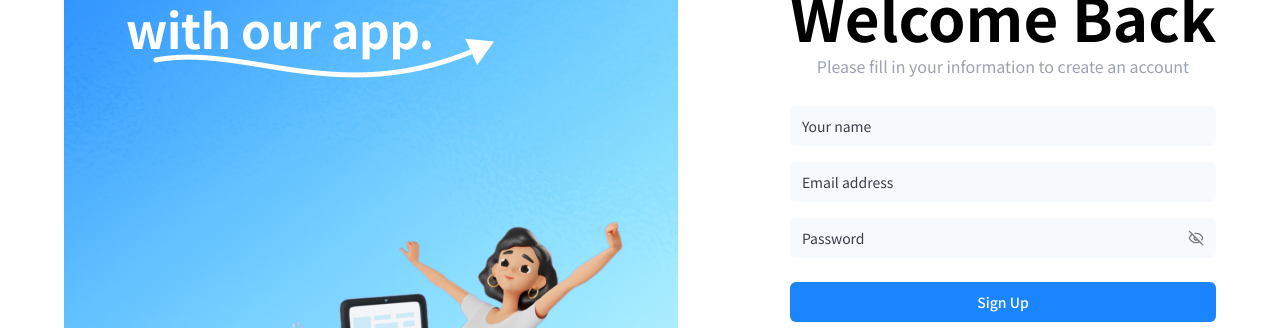
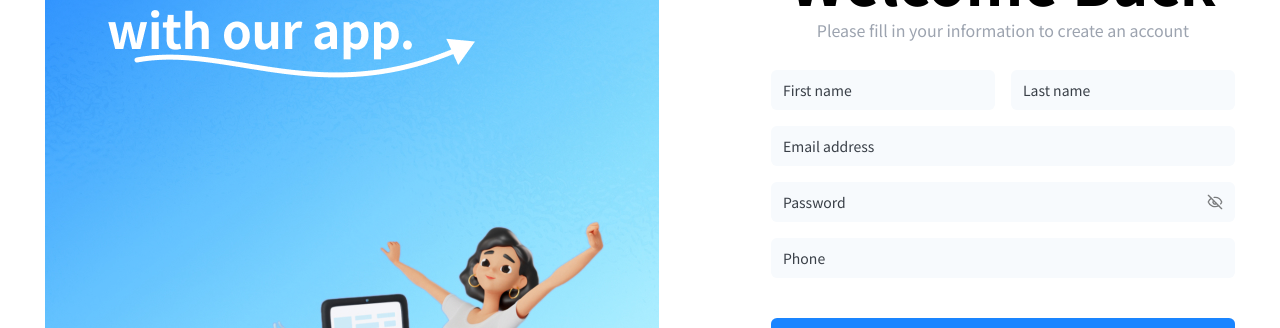
Before and after one commit to ngocxxu/vocab-management-fe, a React (Vite) app: page /signup in a window 1280 px wide. Shown: the part 187-515 px from the top of the page. Built offline with nearby package versions, Linux system fonts and the light colour scheme; no server answers.

Commit message:
feat: update signup

```diff
--- a/src/pages/auth/signup/index.tsx
+++ b/src/pages/auth/signup/index.tsx
@@ -6,6 +6,7 @@ import { InputLib } from '@/components/ui/input'
 import { PasswordInput } from '@/components/ui/password-input'
 import { Separator } from '@/components/ui/separator'
 import { useAuth } from '@/hooks/useAuth'
+import { EUserRole } from '@/utils/types'
 import { yupResolver } from '@hookform/resolvers/yup'
 import { Controller, Resolver, useForm } from 'react-hook-form'
 import { Link } from 'react-router-dom'
@@ -13,13 +14,18 @@ import * as yup from 'yup'
 import Logo from '../../../assets/img/logo.jpg'
 
 type TFormSignup = {
-  name: string
   email: string
   password: string
+  firstName: string
+  lastName: string
+  phone: string
+  avatar: string
+  role: string
 }
 
-const FormSchema = yup.object().shape({
-  name: yup.string().required('Name is required'),
+const FormSchema = yup
+  .object()
+  .shape({
     email: yup
       .string()
       .required('Email is required')
@@ -28,21 +34,38 @@ const FormSchema = yup.object().shape({
       .string()
       .required('Password is required')
       .min(6, 'Password must be at least 6 characters long')
-    .max(128, 'Password must not exceed 128 characters')
+      .max(128, 'Password must not exceed 128 characters'),
+    firstName: yup.string().required('First name is required'),
+    lastName: yup.string().required('Last name is required'),
+    phone: yup.string(),
+    avatar: yup.string().required('Avatar is required'),
+    role: yup.string().required('Role is required')
   })
 
 const Signup = () => {
   const { signup } = useAuth()
-  const { handleSubmit, control,  } = useForm<TFormSignup>({
+  const { handleSubmit, control } = useForm<TFormSignup>({
     defaultValues: {
-      name: '',
       email: '',
-      password: ''
+      password: '',
+      firstName: '',
+      lastName: '',
+      phone: '',
+      avatar: 'https://i.pravatar.cc/300?img=test',
+      role: EUserRole.STAFF
     },
     resolver: yupResolver(FormSchema) as unknown as Resolver<TFormSignup>
   })
   const onSubmit = (formData: TFormSignup) => {
-    signup(formData)
+    // Convert empty strings to undefined
+    const processedData = Object.fromEntries(
+      Object.entries(formData).map(([key, value]) => [
+        key,
+        value === '' ? undefined : value
+      ])
+    ) as TFormSignup
+
+    signup(processedData)
   }
 
   return (
@@ -59,21 +82,39 @@ const Signup = () => {
       </div>
 
       <form onSubmit={handleSubmit(onSubmit)}>
+        <div className="flex flex-row justify-between gap-4">
           <Controller
-          name="name"
+            name="firstName"
             control={control}
             render={({ field, fieldState }) => (
-            <div className="mb-4">
+              <div className="mb-4 w-full">
                 <InputLib
                   className="border-0"
                   type="text"
-                placeholder="Your name"
+                  placeholder="First name"
                   {...field}
                 />
                 <ErrorMessage message={fieldState.error?.message || ''} />
               </div>
             )}
           />
+
+          <Controller
+            name="lastName"
+            control={control}
+            render={({ field, fieldState }) => (
+              <div className="mb-4 w-full">
+                <InputLib
+                  className="border-0"
+                  type="text"
+                  placeholder="Last name"
+                  {...field}
+                />
+                <ErrorMessage message={fieldState.error?.message || ''} />
+              </div>
+            )}
+          />
+        </div>
 
         <Controller
           name="email"
@@ -98,11 +139,27 @@ const Signup = () => {
             <>
               <PasswordInput
                 placeholder="Password"
-                className="mt-4 border-0"
+                className="mb-4 border-0"
                 {...field}
               />
               <ErrorMessage message={fieldState.error?.message || ''} />
             </>
+          )}
+        />
+
+        <Controller
+          name="phone"
+          control={control}
+          render={({ field, fieldState }) => (
+            <div className="mb-4">
+              <InputLib
+                className="border-0"
+                type="number"
+                placeholder="Phone"
+                {...field}
+              />
+              <ErrorMessage message={fieldState.error?.message || ''} />
+            </div>
           )}
         />
 
--- a/src/services/auth/usePostSignup.tsx
+++ b/src/services/auth/usePostSignup.tsx
@@ -7,6 +7,11 @@ import { httpClient } from '../settings'
 export type TPostSignupReq = {
   email: string
   password: string
+  firstName: string
+  lastName: string
+  phone?: string
+  avatar: string
+  role: string
 }
 
 const postSignup = async (data: TPostSignupReq) => {
--- a/src/utils/index.ts
+++ b/src/utils/index.ts
@@ -64,7 +64,7 @@ export const exportFile = (data: TVocab[], fileName?: string) => {
       TargetLanguage: item.targetLanguageCode,
       TextSource: item.textSource,
       TextTarget_Text: target.textTarget,
-      TextTarget_WordType: target.wordType,
+      TextTarget_WordType: target.wordType.name,
       TextTarget_ExplanationSource: target.explanationSource,
       TextTarget_ExplanationTarget: target.explanationTarget,
       TextTarget_Examples: target.vocabExamples
--- a/src/utils/types/index.ts
+++ b/src/utils/types/index.ts
@@ -44,3 +44,9 @@ export type TMutationConfig<MutationFnType extends (...args: any) => any> =
     AxiosError,
     Parameters<MutationFnType>[0]
   >
+
+export enum EUserRole {
+  ADMIN = 'ADMIN',
+  STAFF = 'STAFF',
+  CUSTOMER = 'CUSTOMER'
+}
```
Lines whose indentation alone changed are shown as unchanged.
